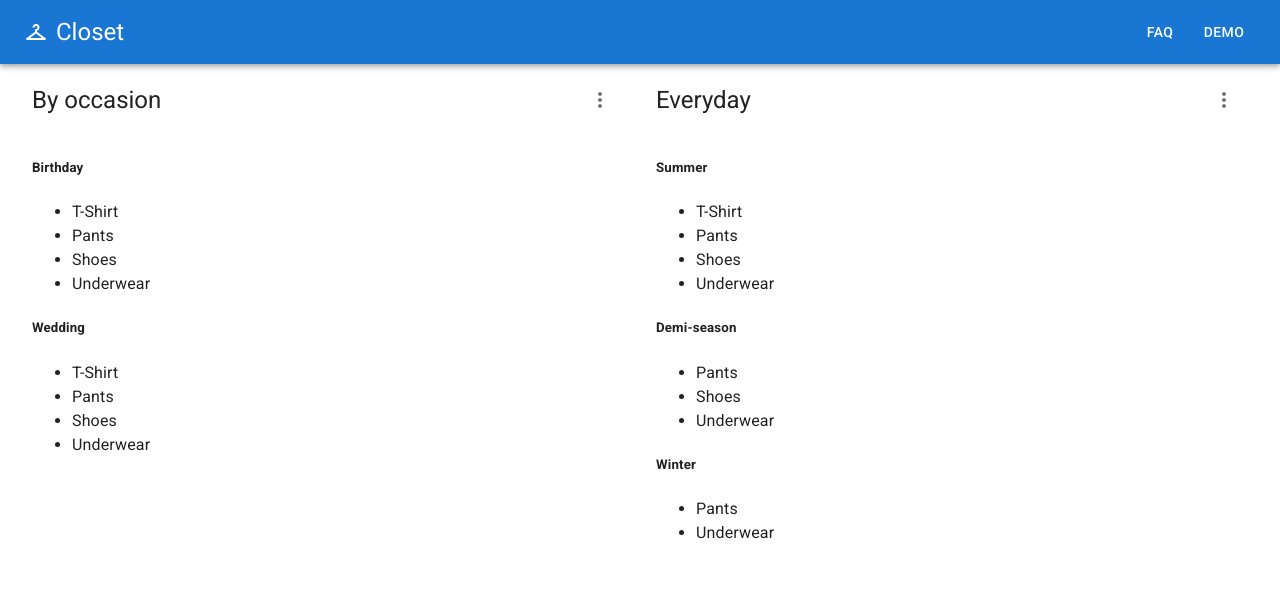
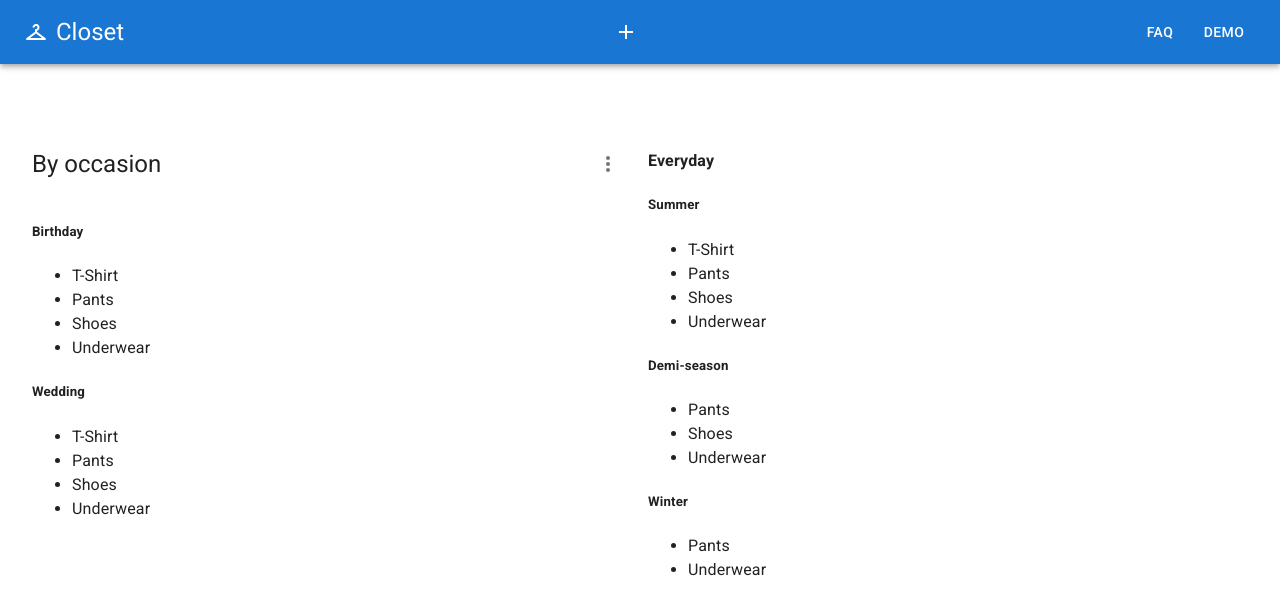
Before and after one commit to NeMaksym/closetdb-client, a React (Create React App) app: page / in a window 1280 px wide. Shown: the top 614 px of the page. Built offline with nearby package versions, Linux system fonts and the light colour scheme.

Commit message:
Move "add item" form to the top level

```diff
--- a/src/App.tsx
+++ b/src/App.tsx
@@ -1,14 +1,43 @@
-import { TopBar, TwoColumnLayout, Occastions, Everyday } from "./components";
+import { useState } from "react";
+import { Box, Stack } from "@mui/material";
+import Grid from "@mui/material/Unstable_Grid2";
+import { TopBar, Occastions, Everyday, AddItemForm } from "./components";
 import { occasions, everydayOccasion } from "./types";
 
 function App() {
+  const [openAddItemForm, setOpenAddItemForm] = useState(false);
+
+  const handleCloseAddItemForm = () => {
+    setOpenAddItemForm(false);
+  };
+
   return (
     <>
-      <TopBar />
-      <TwoColumnLayout
-        leftColumnContent={<Occastions occasions={occasions} />}
-        rightColumnContent={<Everyday occasion={everydayOccasion} />}
-      />
+      <Stack spacing={4}>
+        <TopBar handleAddItem={() => setOpenAddItemForm(!openAddItemForm)} />
+
+        <Box pl={4} pr={4}>
+          <Grid container spacing={2}>
+            <Grid xs={6}>
+              <AddItemForm
+                open={openAddItemForm}
+                handleClose={handleCloseAddItemForm}
+              />
+            </Grid>
+          </Grid>
+        </Box>
+
+        <Box pl={4} pr={4}>
+          <Grid container spacing={2}>
+            <Grid xs={6}>
+              <Occastions occasions={occasions} />
+            </Grid>
+            <Grid xs={6}>
+              <Everyday occasion={everydayOccasion} />
+            </Grid>
+          </Grid>
+        </Box>
+      </Stack>
     </>
   );
 }
--- a/src/components/AddItemForm/AddItemForm.tsx
+++ b/src/components/AddItemForm/AddItemForm.tsx
@@ -24,10 +24,14 @@ interface AddItemFormProps {
   handleClose: () => void;
 }
 
-export const AddItemForm = ({ formik, open, handleClose }: AddItemFormProps) => {
+export const AddItemForm = ({
+  formik,
+  open,
+  handleClose
+}: AddItemFormProps) => {
   return (
     <Collapse in={open} unmountOnExit>
-      <Paper elevation={1}>
+      <Paper elevation={2} sx={{ p: 2 }}>
         <Grid container spacing={2}>
           {/* Name */}
           <Grid xs={12}>
--- a/src/components/Everyday/Everyday.tsx
+++ b/src/components/Everyday/Everyday.tsx
@@ -1,6 +1,3 @@
-import { useState } from "react";
-import AddIcon from "@mui/icons-material/Add";
-import { GroupTitle, AddItemForm } from "..";
 import { Item, Occasion, Season } from "../../types";
 
 interface EverydayProps {
@@ -10,27 +7,9 @@ interface EverydayProps {
 export const Everyday = ({ occasion }: EverydayProps) => {
   const seasons = groupBySeason(occasion.items);
 
-  const [open, setOpen] = useState(false);
-
-  const handleClose = () => {
-    setOpen(false);
-  };
-
-  const menuConfig = [
-    {
-      label: "Add item",
-      icon: <AddIcon />,
-      onClick: () => {
-        setOpen(!open);
-      }
-    }
-  ];
-
   return (
     <>
-      <GroupTitle title="Everyday" menuConfig={menuConfig} />
-
-      <AddItemForm open={open} handleClose={handleClose} />
+      <h4>Everyday</h4>
 
       {Object.entries(seasons).map(([season, items]) => {
         if (!items.length) return null;
--- a/src/components/Occasions/Occasions.tsx
+++ b/src/components/Occasions/Occasions.tsx
@@ -1,21 +1,15 @@
 import { useState } from "react";
-import AddIcon from "@mui/icons-material/Add";
 import PlaylistAddIcon from "@mui/icons-material/PlaylistAdd";
 
 import { Occasion } from "../../types";
-import { GroupTitle, AddItemForm, AddOccasionForm } from "..";
+import { GroupTitle, AddOccasionForm } from "..";
 
 interface OccasionsProps {
   occasions: Occasion[];
 }
 
 export const Occastions = ({ occasions }: OccasionsProps) => {
-  const [openAddItemForm, setOpenAddItemForm] = useState(false);
   const [openAddOccasionForm, setOpenAddOccasionForm] = useState(false);
-
-  const handleCloseAddItemForm = () => {
-    setOpenAddItemForm(false);
-  };
 
   const handleCloseAddOccasionForm = () => {
     setOpenAddOccasionForm(false);
@@ -26,22 +20,7 @@ export const Occastions = ({ occasions }: OccasionsProps) => {
       label: "Add occasion",
       icon: <PlaylistAddIcon />,
       onClick: () => {
-        if (openAddItemForm) {
-          setOpenAddItemForm(false);
-        }
-
         setOpenAddOccasionForm(!openAddOccasionForm);
-      }
-    },
-    {
-      label: "Add item",
-      icon: <AddIcon />,
-      onClick: () => {
-        if (openAddOccasionForm) {
-          setOpenAddOccasionForm(false);
-        }
-
-        setOpenAddItemForm(!openAddItemForm);
       }
     }
   ];
@@ -53,11 +32,6 @@ export const Occastions = ({ occasions }: OccasionsProps) => {
       <AddOccasionForm
         open={openAddOccasionForm}
         handleClose={handleCloseAddOccasionForm}
-      />
-
-      <AddItemForm
-        open={openAddItemForm}
-        handleClose={handleCloseAddItemForm}
       />
 
       {occasions.map((occasion) => {
--- a/src/components/TopBar/TopBar.tsx
+++ b/src/components/TopBar/TopBar.tsx
@@ -1,14 +1,29 @@
-import { AppBar, Toolbar, Typography, Button } from "@mui/material";
+import {
+  AppBar,
+  Toolbar,
+  Typography,
+  Button,
+  IconButton,
+  Box
+} from "@mui/material";
+import AddIcon from "@mui/icons-material/Add";
 import CheckroomIcon from "@mui/icons-material/Checkroom";
 
-export const TopBar = () => {
+interface TopBarProps {
+  handleAddItem: () => void;
+}
+
+export const TopBar = ({ handleAddItem }: TopBarProps) => {
   return (
     <AppBar position="static">
       <Toolbar>
         <CheckroomIcon sx={{ mr: 1 }} />
-        <Typography variant="h5" sx={{ flexGrow: 1 }}>
-          Closet
-        </Typography>
+        <Typography variant="h5">Closet</Typography>
+        <Box sx={{ ml: "auto", mr: "auto" }}>
+          <IconButton color="inherit">
+            <AddIcon onClick={handleAddItem} />
+          </IconButton>
+        </Box>
         <Button color="inherit">FAQ</Button>
         <Button color="inherit">Demo</Button>
       </Toolbar>
--- a/src/components/TwoColumnLayout/TwoColumnLayout.tsx
+++ /dev/null
@@ -1,15 +0,0 @@
-import Grid from "@mui/material/Unstable_Grid2";
-interface TwoColumnLayoutProps {
-  leftColumnContent: React.ReactNode;
-  rightColumnContent: React.ReactNode;
-}
-
-export const TwoColumnLayout = ({
-  leftColumnContent,
-  rightColumnContent
-}: TwoColumnLayoutProps) => (
-  <Grid container spacing={4} ml={2} mr={2}>
-    <Grid xs={6}>{leftColumnContent}</Grid>
-    <Grid xs={6}>{rightColumnContent}</Grid>
-  </Grid>
-);
--- a/src/components/TwoColumnLayout/index.ts
+++ /dev/null
@@ -1 +0,0 @@
-export * from './TwoColumnLayout';
--- a/src/components/index.ts
+++ b/src/components/index.ts
@@ -1,5 +1,4 @@
 export * from "./TopBar";
-export * from "./TwoColumnLayout";
 export * from "./Occasions";
 export * from "./Everyday";
 export * from "./GroupTitle";
```
